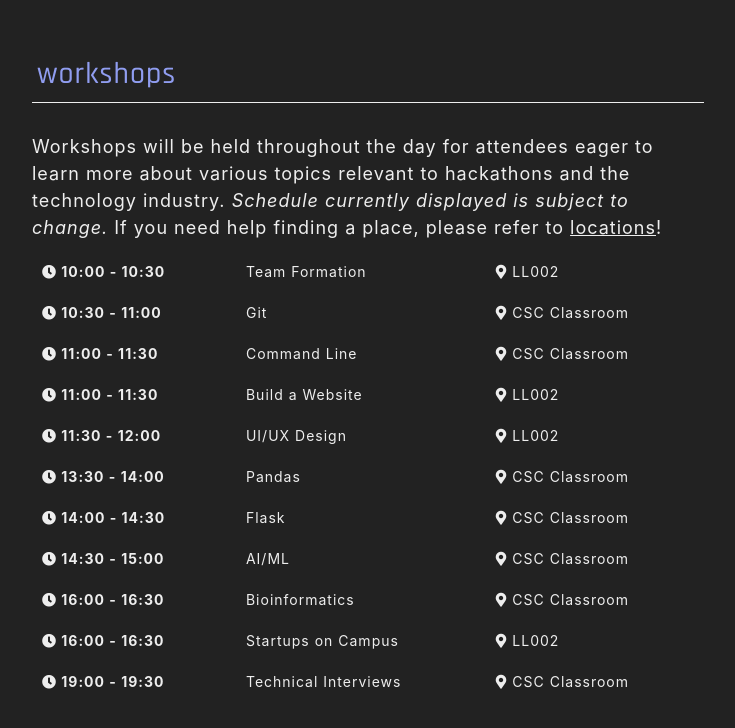
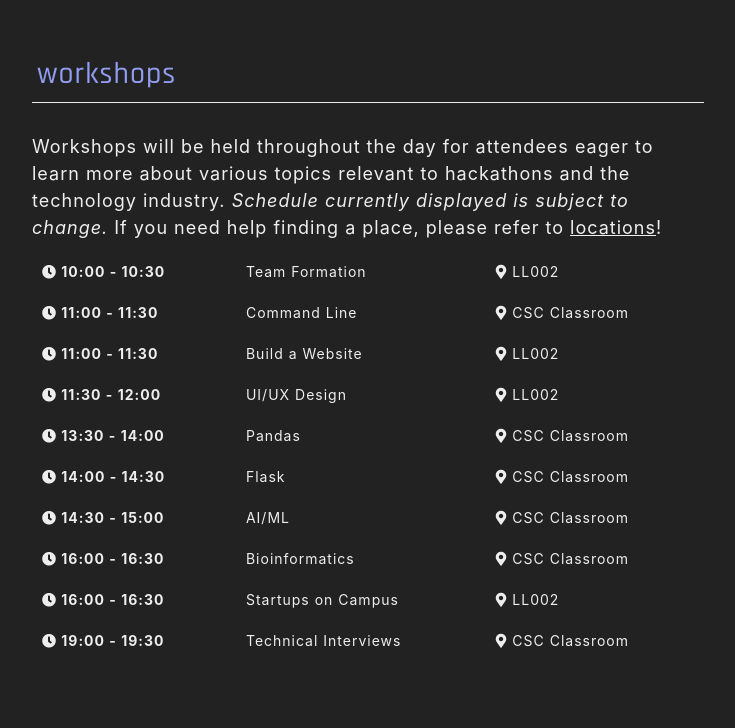
Before and after one commit to divhackscu/divhackscu.github.io-ARCHIVE, a website with bundled scripts: page index.html in a window 1280 px wide. Shown: the part 2645-3373 px from the top of the page, without its empty margins (272-1007 px from the left). Built offline with nearby package versions, Linux system fonts and the light colour scheme.

Commit message:
Update index.html

```diff
--- a/index.html
+++ b/index.html
@@ -150,11 +150,6 @@
           <td><b><i class="fas fa-clock"></i> 10:00 - 10:30</b></td>
           <td>Team Formation</td>
           <td><i class="fas fa-map-marker-alt"></i> LL002</td>
-        </tr>
-        <tr>
-          <td><b><i class="fas fa-clock"></i> 10:30 - 11:00</b></td>
-          <td>Git</td>
-          <td><i class="fas fa-map-marker-alt"></i> CSC Classroom</td>
         </tr>
         <tr>
           <td><b><i class="fas fa-clock"></i> 11:00 - 11:30</b></td>
```
